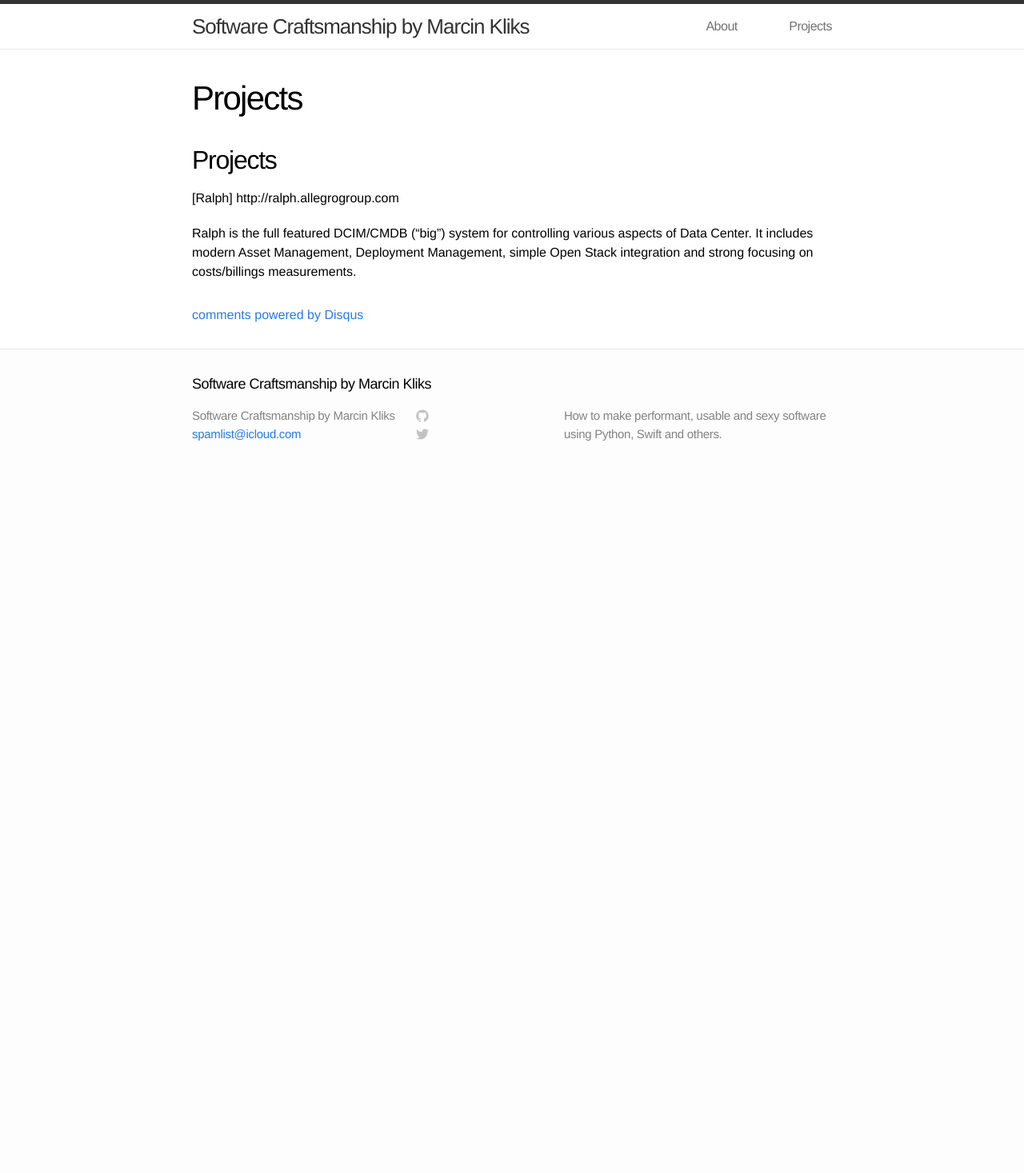
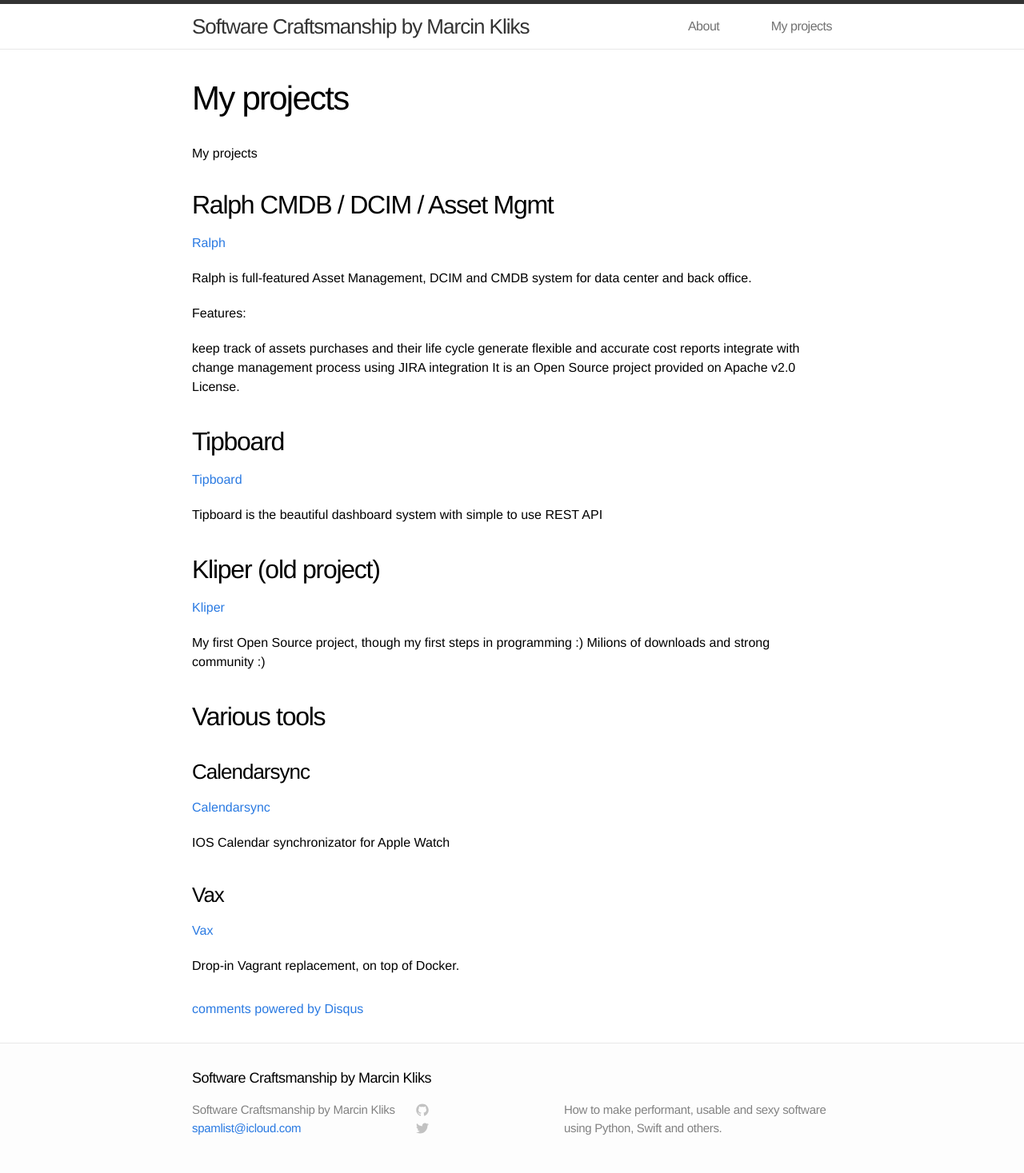
Before and after one commit to vi4m/vi4m.github.io, a Jekyll site: the page built from projects.md, in a window 1280 px wide. Shown: the whole page at 80% size. Built offline with Jekyll 4.4.1, drawn with Linux system fonts in a browser that asks for light colours; our own code applies the rules of GitHub Pages for plain Markdown files; comment, search, counter and statistics services are not loaded; before the commit the page ends 900 px from its top, so only the background shows below that.

Commit message:
Update projects.md

```diff
--- a/projects.md
+++ b/projects.md
@@ -1,5 +1,39 @@
-## Projects
+# My projects
 
-[Ralph] http://ralph.allegrogroup.com
+## Ralph CMDB / DCIM / Asset Mgmt
+[Ralph](http://ralph.allegrogroup.com)
 
-Ralph is the full featured DCIM/CMDB ("big") system for controlling various aspects of Data Center. It includes modern Asset Management, Deployment Management, simple Open Stack integration and strong focusing on costs/billings measurements.
+Ralph is full-featured Asset Management, DCIM and CMDB system for data center and back office.
+
+Features:
+
+keep track of assets purchases and their life cycle
+generate flexible and accurate cost reports
+integrate with change management process using JIRA integration
+It is an Open Source project provided on Apache v2.0 License.
+
+## Tipboard
+
+[Tipboard](http://tipboard.allegrogroup.com)
+
+Tipboard is the beautiful dashboard system with simple to use REST API
+
+## Kliper (old project)
+
+[Kliper](http://www.softpedia.com/get/Multimedia/Video/Video-Players/Kliper.shtml)
+
+My first Open Source project, though my first steps in programming :) Milions of downloads and strong community :)
+
+## Various tools
+
+### Calendarsync
+
+[Calendarsync](https://github.com/vi4m/calendarsync)
+
+IOS Calendar synchronizator for Apple Watch
+
+### Vax
+
+[Vax](https://github.com/vi4m/vax)
+
+Drop-in Vagrant replacement, on top of Docker.
```
